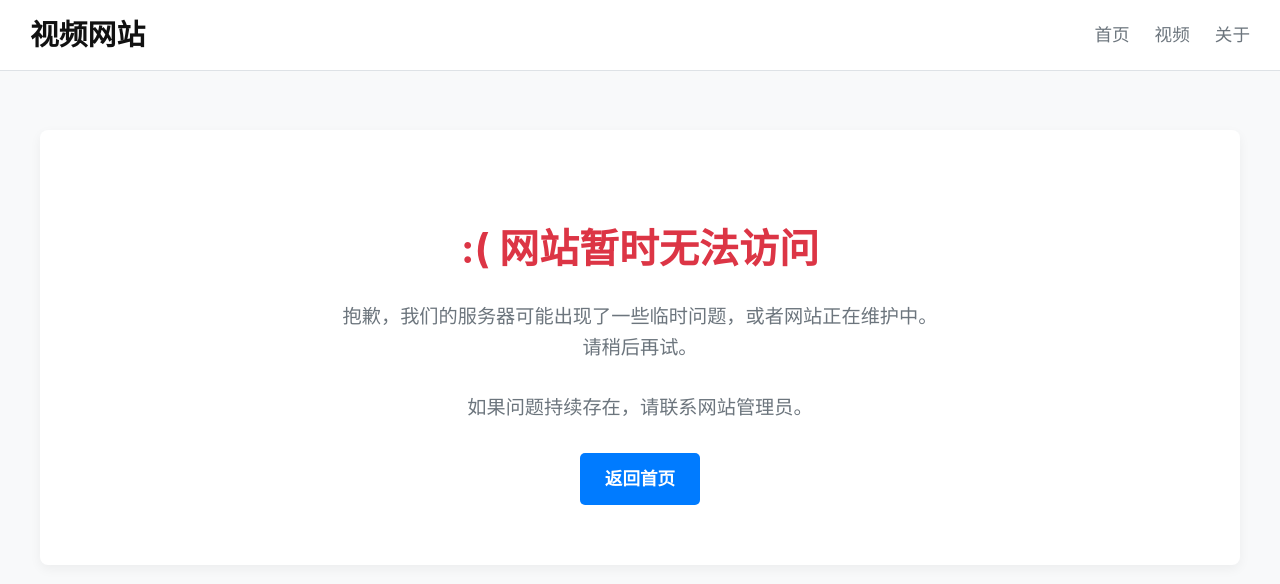
After one commit to Xramas/media, a PHP site: page /error.php in a window 1280 px wide. The commit adds this page. Shown: the top 584 px of the page. Run offline with PHP 8.4, Linux system fonts and the light colour scheme; a stand-in replaces the project's code that opens the database connection.

Commit message:
feat: 你懂什么？

```diff
--- /dev/null
+++ b/error.php
@@ -0,0 +1,55 @@
+<?php
+// 文件: error.php
+
+// 为了确保页面能正确加载页头和页脚，我们先引入它们
+require_once __DIR__ . '/_includes/header.php';
+?>
+
+<title>出现问题了 - 我的视频网站</title>
+
+<style>
+    .error-container {
+        text-align: center;
+        padding: 60px 20px;
+        background-color: #fff;
+        border-radius: 8px;
+        margin-top: 40px;
+        box-shadow: 0 4px 12px rgba(0,0,0,0.05);
+    }
+    .error-container h1 {
+        font-size: 2.5em;
+        color: #dc3545; /* 红色，表示错误 */
+        margin-bottom: 20px;
+    }
+    .error-container p {
+        font-size: 1.2em;
+        color: #6c757d; /* 灰色文字 */
+        max-width: 600px;
+        margin: 0 auto 30px auto;
+    }
+    .error-container .cta-button {
+        display: inline-block;
+        padding: 12px 25px;
+        background-color: var(--primary-color);
+        color: #fff;
+        border-radius: 5px;
+        font-size: 1.1em;
+        font-weight: bold;
+        transition: background-color 0.2s;
+    }
+     .error-container .cta-button:hover {
+        background-color: var(--primary-hover);
+        color: #fff;
+    }
+</style>
+
+<div class="container">
+    <div class="error-container">
+        <h1>:( 网站暂时无法访问</h1>
+        <p>抱歉，我们的服务器可能出现了一些临时问题，或者网站正在维护中。请稍后再试。</p>
+        <p>如果问题持续存在，请联系网站管理员。</p>
+        <a href="index.php" class="cta-button">返回首页</a>
+    </div>
+</div>
+
+<?php require_once __DIR__ . '/_includes/footer.php'; ?>
```
Also changed, not shown: _includes/init.php (added, +23 -0 lines), cron_sync_videos.php (+59 -20 lines), functions/AliyunVodService.php (added, +66 -0 lines), functions/GetMezzanineInfo.php (deleted, +0 -41 lines), functions/GetPlayInfo.php (deleted, +0 -42 lines), play.php (+22 -10 lines), videos.php (+10 -25 lines).
